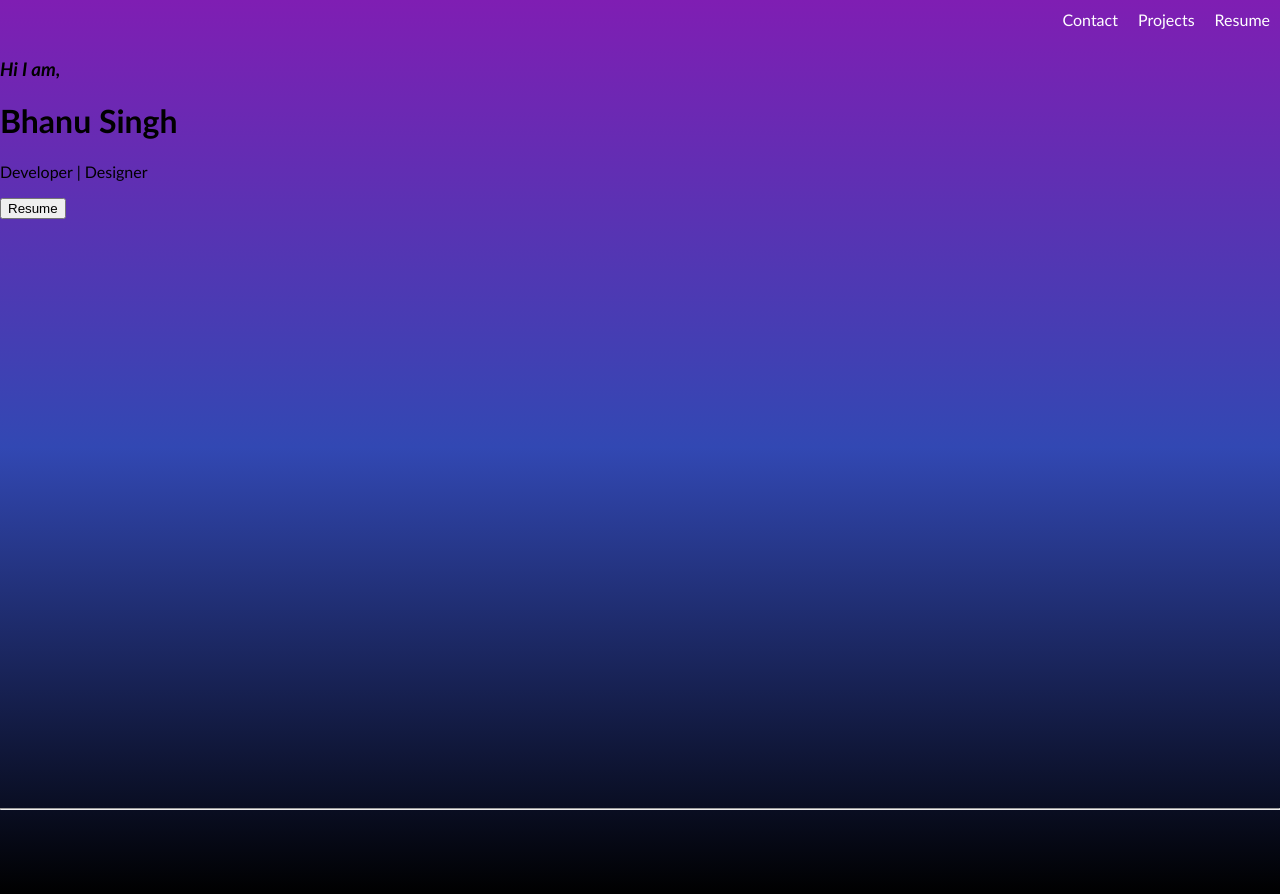
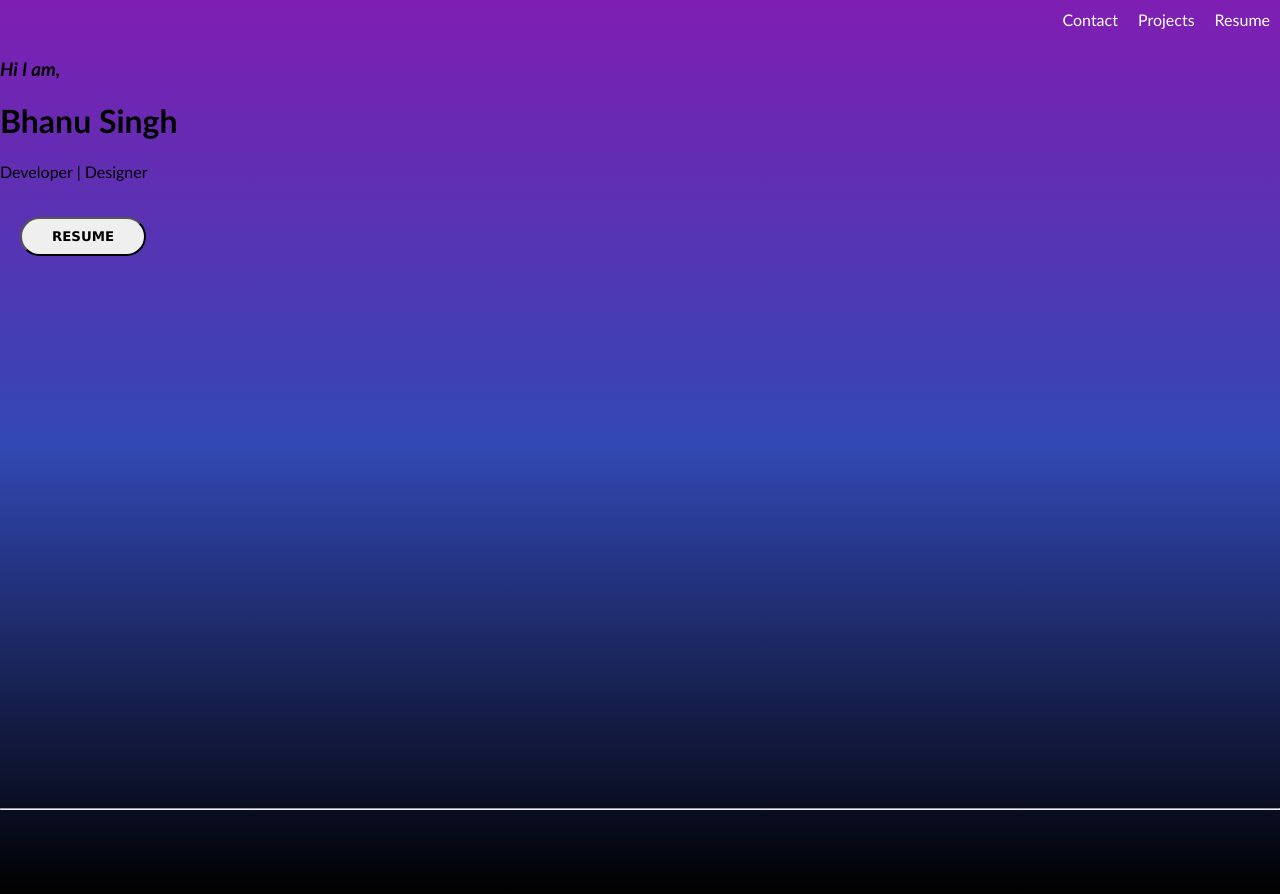
Before and after one commit to biasedzeus/portfolio-website, a React (Create React App) app: page / in a window 1280 px wide. Built offline with nearby package versions, Linux system fonts and the light colour scheme.

Commit message:
button updated

```diff
--- a/src/Components/Hero.js
+++ b/src/Components/Hero.js
@@ -17,7 +17,7 @@ const Hero = () => {
                 <p>Developer | Designer</p>
             </div>
 
-            <button>
+            <button className="resume-button">
                 Resume
             </button>
         </div>
--- a/src/index.css
+++ b/src/index.css
@@ -30,3 +30,14 @@ html{
 .list-item{
   padding: 10px;
 }
+.resume-button{
+  padding: 10px 30px;
+  margin: 20px;
+  border-radius: 20px;
+  text-transform: uppercase;
+  font-weight: 800;
+  font-family:Verdana, Geneva, Tahoma, sans-serif;
+  box-shadow: #000 2px;
+
+
+}
```
